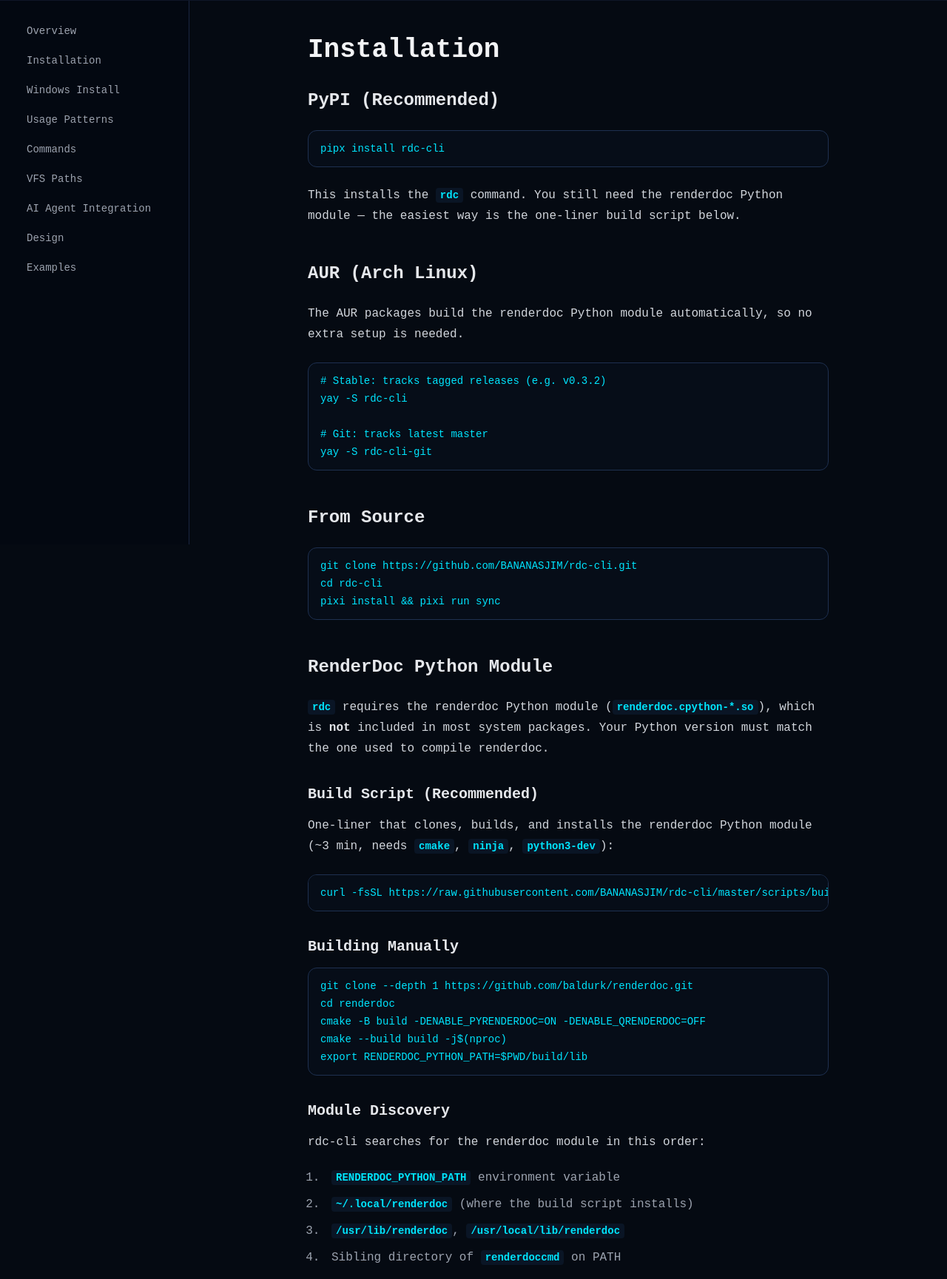
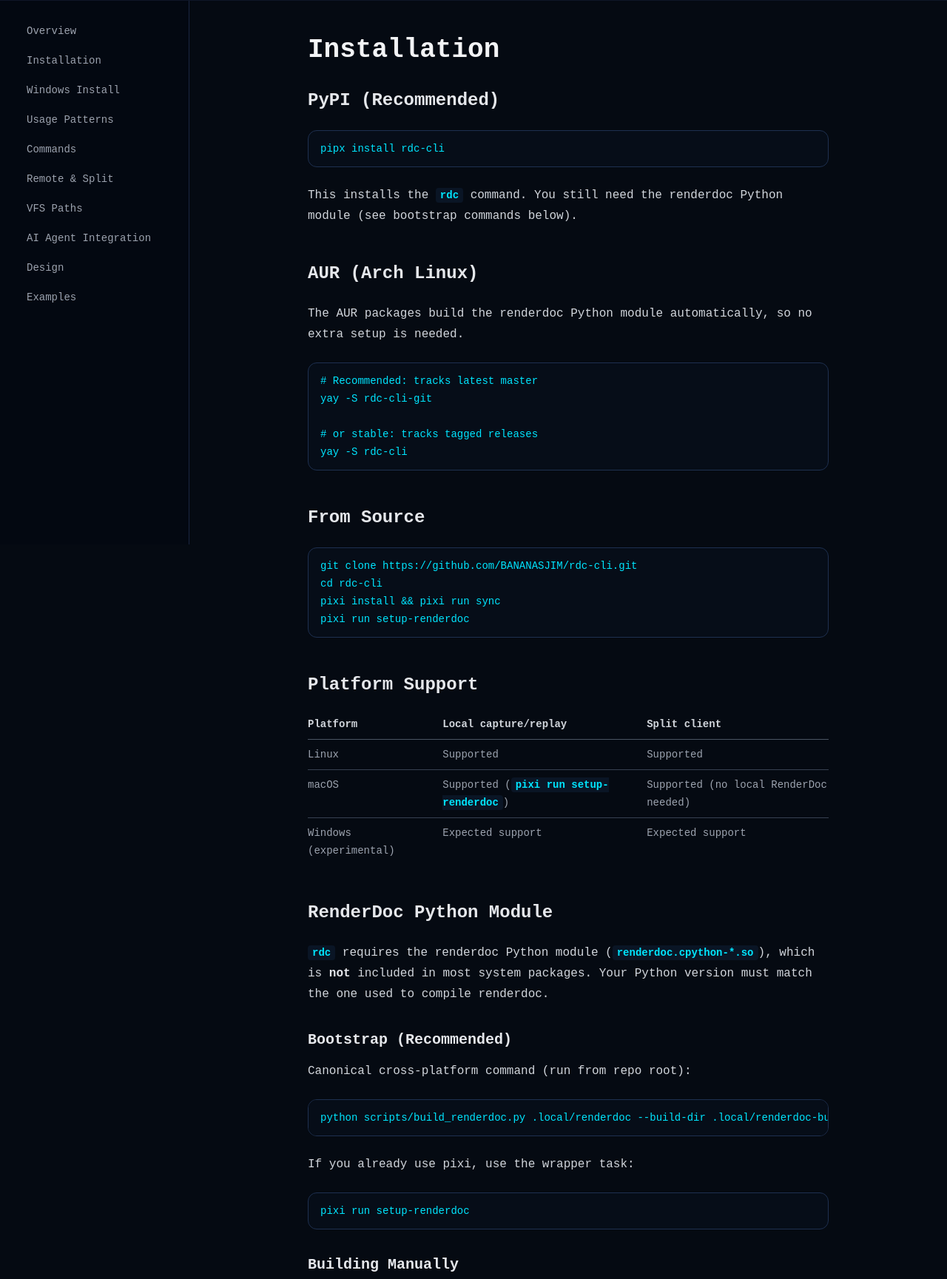
Before and after one commit to BANANASJIM/rdc-cli, an Astro site in the folder docs-astro/: page /rdc-cli/docs/install in a window 1280 px wide. Shown: the part 64-1793 px from the top of the page at 74% size. Built offline with nearby package versions, Linux system fonts and the light colour scheme; Astro itself is replaced by a stand-in of ours.

Commit message:
docs(astro): update install and add remote page

```diff
--- a/docs-astro/src/data/commands.json
+++ b/docs-astro/src/data/commands.json
@@ -9,13 +9,13 @@
           "name": "open",
           "id": "open",
           "help": "Create local default session and start daemon skeleton.",
-          "usage": "rdc open <CAPTURE> [--preload] [--remote HOST[:PORT]]"
+          "usage": "rdc open [CAPTURE] [--preload] [--proxy HOST[:PORT]] [--remote HOST[:PORT]] [--listen [ADDR]:PORT] [--connect HOST:PORT] [--token TEXT]"
         },
         {
           "name": "close",
           "id": "close",
           "help": "Close daemon-backed session.",
-          "usage": "rdc close"
+          "usage": "rdc close [--shutdown]"
         },
         {
           "name": "status",
--- a/docs-astro/src/layouts/Docs.astro
+++ b/docs-astro/src/layouts/Docs.astro
@@ -18,6 +18,7 @@
   { label: 'Windows Install', href: `${base}docs/install/windows/` },
   { label: 'Usage Patterns', href: `${base}docs/usage/` },
   { label: 'Commands', href: `${base}docs/commands/` },
+  { label: 'Remote & Split', href: `${base}docs/remote/` },
   { label: 'VFS Paths', href: `${base}docs/vfs/` },
   { label: 'AI Agent Integration', href: `${base}docs/ai-integration/` },
   { label: 'Design', href: `${base}docs/design/` },
--- a/docs-astro/src/pages/docs/install.astro
+++ b/docs-astro/src/pages/docs/install.astro
@@ -7,7 +7,7 @@
   <pre><code>pipx install rdc-cli</code></pre>
   <p>
     This installs the <code>rdc</code> command. You still need the renderdoc
-    Python module — the easiest way is the one-liner build script below.
+    Python module (see bootstrap commands below).
   </p>
 
   <h2>AUR (Arch Linux)</h2>
@@ -15,16 +15,45 @@
     The AUR packages build the renderdoc Python module automatically, so no
     extra setup is needed.
   </p>
-  <pre><code># Stable: tracks tagged releases (e.g. v0.3.2)
-yay -S rdc-cli
+  <pre><code># Recommended: tracks latest master
+yay -S rdc-cli-git
 
-# Git: tracks latest master
-yay -S rdc-cli-git</code></pre>
+# or stable: tracks tagged releases
+yay -S rdc-cli</code></pre>
 
   <h2>From Source</h2>
   <pre><code>git clone https://github.com/BANANASJIM/rdc-cli.git
 cd rdc-cli
-pixi install && pixi run sync</code></pre>
+pixi install && pixi run sync
+pixi run setup-renderdoc</code></pre>
+
+  <h2>Platform Support</h2>
+  <table>
+    <thead>
+      <tr>
+        <th>Platform</th>
+        <th>Local capture/replay</th>
+        <th>Split client</th>
+      </tr>
+    </thead>
+    <tbody>
+      <tr>
+        <td>Linux</td>
+        <td>Supported</td>
+        <td>Supported</td>
+      </tr>
+      <tr>
+        <td>macOS</td>
+        <td>Supported (<code>pixi run setup-renderdoc</code>)</td>
+        <td>Supported (no local RenderDoc needed)</td>
+      </tr>
+      <tr>
+        <td>Windows (experimental)</td>
+        <td>Expected support</td>
+        <td>Expected support</td>
+      </tr>
+    </tbody>
+  </table>
 
   <h2>RenderDoc Python Module</h2>
   <p>
@@ -34,12 +63,16 @@
     used to compile renderdoc.
   </p>
 
-  <h3>Build Script (Recommended)</h3>
+  <h3>Bootstrap (Recommended)</h3>
   <p>
-    One-liner that clones, builds, and installs the renderdoc Python module
-    (~3 min, needs <code>cmake</code>, <code>ninja</code>, <code>python3-dev</code>):
+    Canonical cross-platform command (run from repo root):
   </p>
-  <pre><code>curl -fsSL https://raw.githubusercontent.com/BANANASJIM/rdc-cli/master/scripts/build-renderdoc.sh | bash</code></pre>
+  <pre><code>python scripts/build_renderdoc.py .local/renderdoc --build-dir .local/renderdoc-build</code></pre>
+
+  <p>
+    If you already use pixi, use the wrapper task:
+  </p>
+  <pre><code>pixi run setup-renderdoc</code></pre>
 
   <h3>Building Manually</h3>
   <pre><code>git clone --depth 1 https://github.com/baldurk/renderdoc.git
@@ -52,7 +85,7 @@
   <p>rdc-cli searches for the renderdoc module in this order:</p>
   <ol>
     <li><code>RENDERDOC_PYTHON_PATH</code> environment variable</li>
-    <li><code>~/.local/renderdoc</code> (where the build script installs)</li>
+    <li><code>~/.local/renderdoc</code> (where the bootstrap installs)</li>
     <li><code>/usr/lib/renderdoc</code>, <code>/usr/local/lib/renderdoc</code></li>
     <li>Sibling directory of <code>renderdoccmd</code> on PATH</li>
   </ol>
--- /dev/null
+++ b/docs-astro/src/pages/docs/remote.astro
@@ -0,0 +1,35 @@
+---
+import Docs from '../../layouts/Docs.astro';
+---
+
+<Docs title="Remote & Split Mode">
+  <h2>Remote Capture</h2>
+  <p>
+    Use <code>rdc remote</code> to capture from a remote RenderDoc target and
+    pull the <code>.rdc</code> file back locally.
+  </p>
+  <pre><code>rdc remote connect 10.0.0.219:39920
+rdc remote list
+rdc remote capture /usr/bin/vkcube -o /tmp/remote.rdc</code></pre>
+
+  <h2>Split Mode</h2>
+  <p>
+    Split mode lets a thin client (for example macOS) connect to a daemon that
+    has RenderDoc installed.
+  </p>
+  <pre><code># replay host (Linux/Windows)
+rdc capture --output /tmp/game.rdc -- /path/to/game
+rdc open /tmp/game_frame0.rdc --listen 0.0.0.0:54321
+
+# thin client (macOS)
+PYTHONPATH=src .venv/bin/rdc open --connect host:54321 --token TOKEN
+PYTHONPATH=src .venv/bin/rdc capture --output /tmp/mac_capture.rdc -- /usr/bin/vkcube
+PYTHONPATH=src .venv/bin/rdc close --shutdown</code></pre>
+
+  <h2>Notes</h2>
+  <ul>
+    <li>In split mode, capture and remote commands are routed through daemon RPC.</li>
+    <li>The resulting <code>.rdc</code> file is downloaded back to the client output path.</li>
+    <li>No local RenderDoc installation is required on split clients.</li>
+  </ul>
+</Docs>
```
